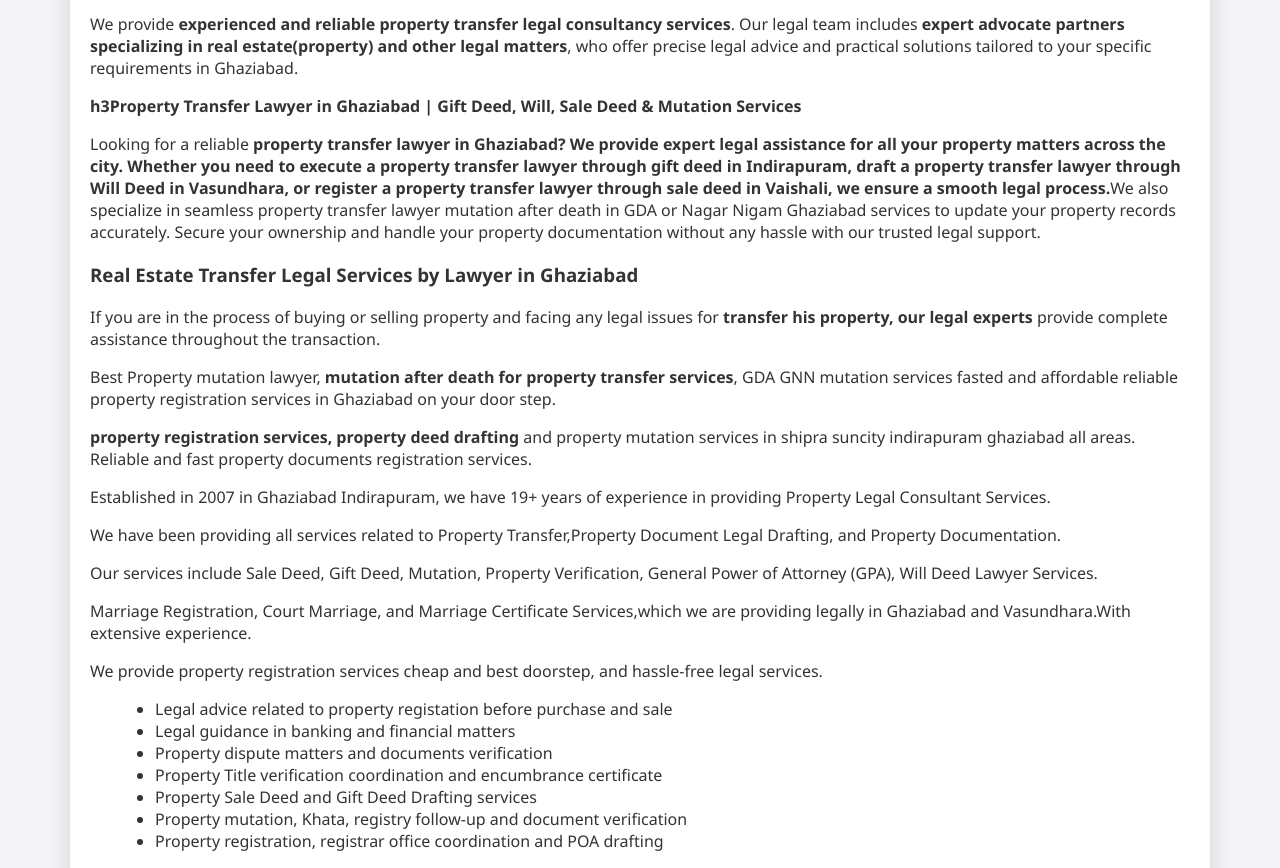
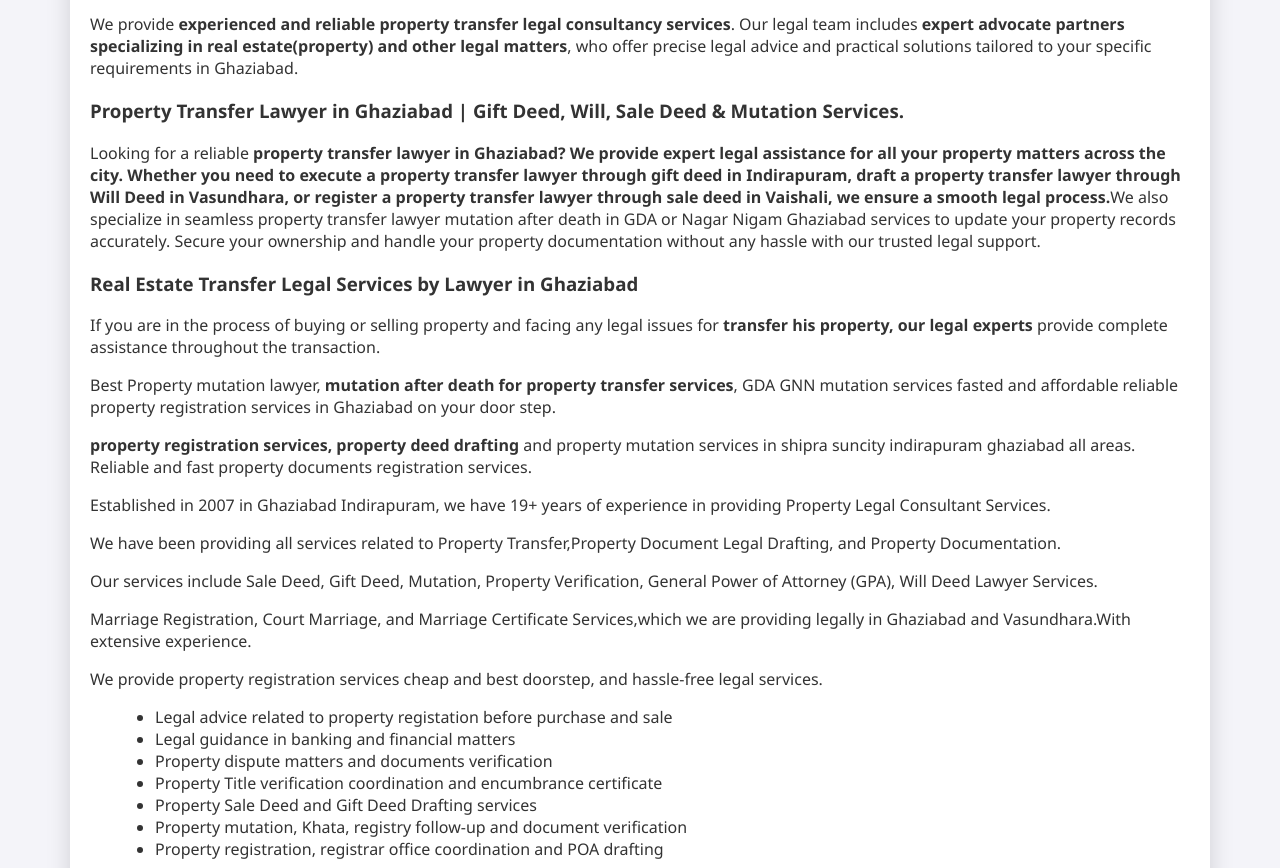
Before and after one commit to advlegaldrafting/sureshchand, a plain HTML site: page index.html in a window 1280 px wide. Shown: the part 2414-3282 px from the top of the page. Drawn offline with Linux system fonts and the light colour scheme.

Commit message:
Fix HTML formatting for property transfer lawyer section

```diff
--- a/index.html
+++ b/index.html
@@ -224,7 +224,7 @@
     tailored to your specific requirements in Ghaziabad.
   </p>
 
-  <strong>h3Property Transfer Lawyer in Ghaziabad | Gift Deed, Will, Sale Deed & Mutation Services</h3></strong>
+  <strong><h3>Property Transfer Lawyer in Ghaziabad | Gift Deed, Will, Sale Deed & Mutation Services.</h3></strong>
   <p>Looking for a reliable <strong>property transfer lawyer in Ghaziabad? We provide expert legal assistance for all your property matters across the city. Whether you need to execute a property transfer lawyer through gift deed in Indirapuram, draft a property transfer lawyer through Will Deed in Vasundhara, or register a property transfer lawyer through sale deed in Vaishali, we ensure a smooth legal process.</strong>We also specialize in seamless property transfer lawyer mutation after death in GDA or Nagar Nigam Ghaziabad services to update your property records accurately. Secure your ownership and handle your property documentation without any hassle with our trusted legal support.</p>
 
   <strong><h3>Real Estate Transfer Legal Services by Lawyer in Ghaziabad</h3></strong>
```
